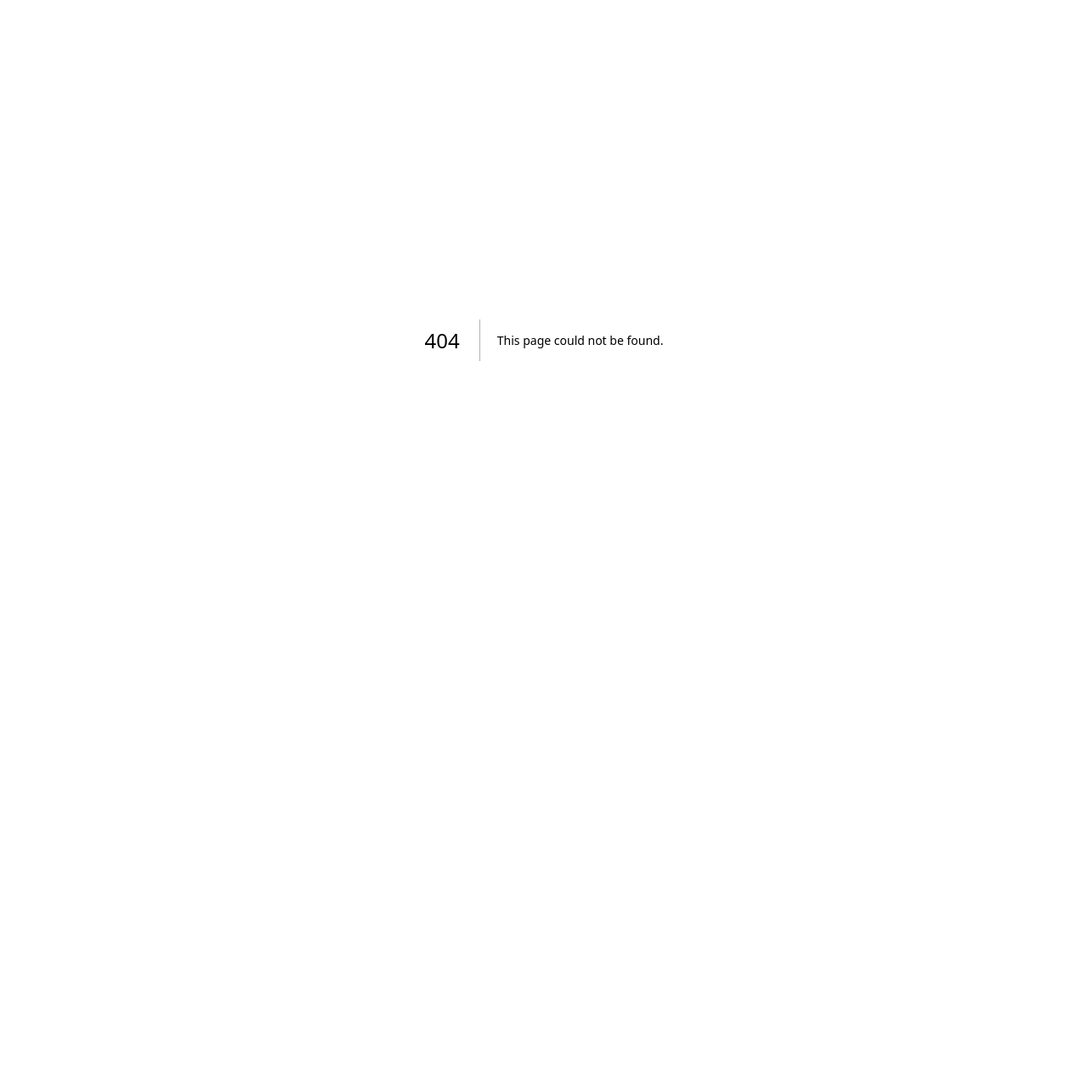
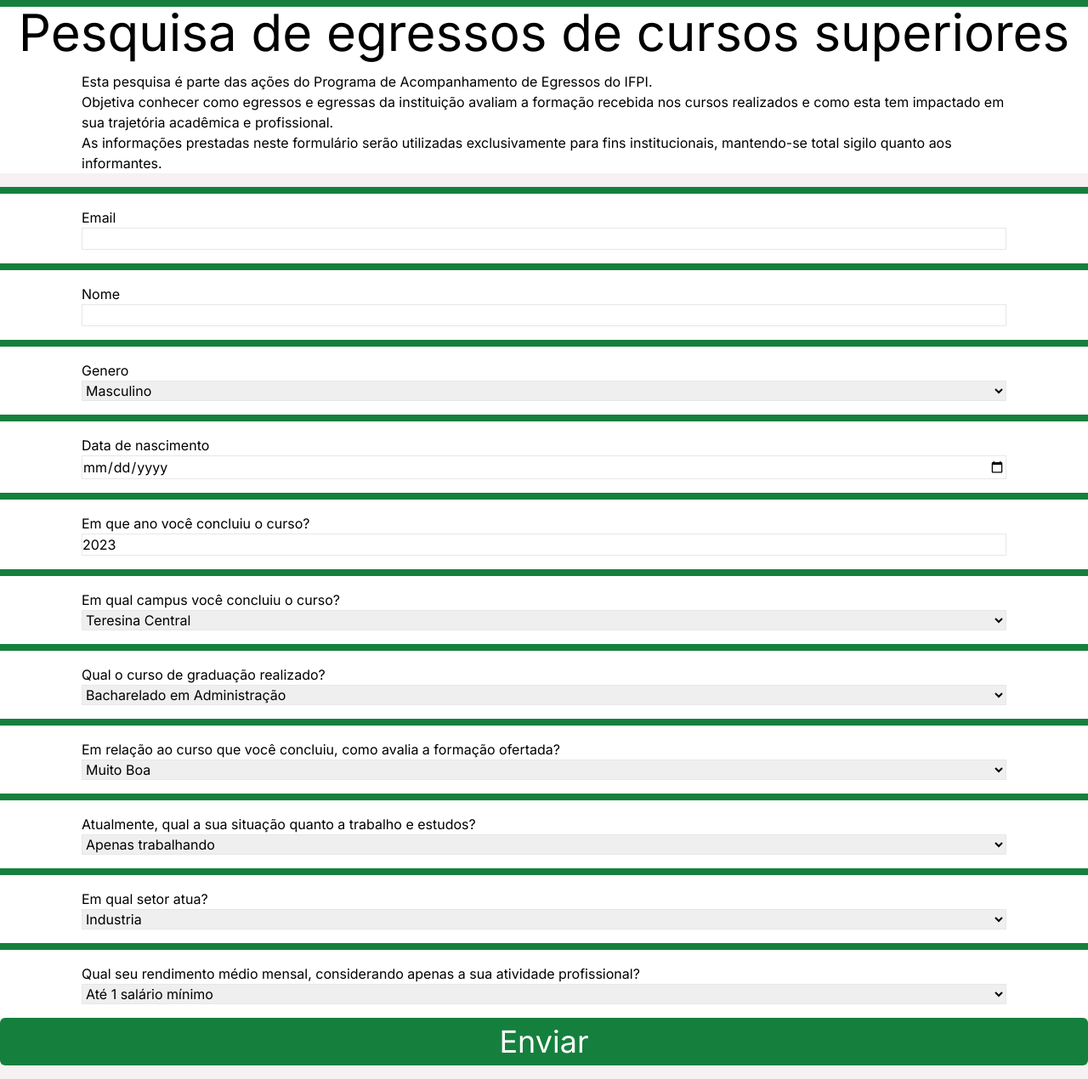
Before and after one commit to guidani/egresso-form, a Next.js app: page /formulario in a window 1280 px wide. Before the commit this address had no page. Shown: the whole page at 85% size. Before the commit the page ends 800 px from the top, so only its background shows below. Built offline with nearby package versions, Linux system fonts and the light colour scheme.

Commit message:
formulario

```diff
--- /dev/null
+++ b/app/formulario/components/formulario.tsx
@@ -0,0 +1,175 @@
+"use client";
+import { SubmitHandler, useForm } from "react-hook-form";
+
+type FormInputs = {
+  email: string;
+  nome: string;
+  genero: string;
+  data_nascimento: string;
+  ano_conclusao_curso: string;
+  campus_conclusao_curso: string;
+  curso_realizado: string;
+  avaliacao_curso: string;
+  situacao_trabalho_estudo: string;
+  setor_atuacao: string;
+  rendimento_medio: string;
+};
+
+export default function Formulario() {
+  const {
+    register,
+    handleSubmit,
+    formState: { errors },
+  } = useForm<FormInputs>();
+
+  const onSubmit: SubmitHandler<FormInputs> = (data) => console.log(data);
+  return (
+    <section className="my-4 container mx-auto">
+      <form onSubmit={handleSubmit(onSubmit)}>
+        <div className="flex flex-col bg-white border-t-8 border-green-700 px-24 py-4">
+          <label htmlFor="email">Email</label>
+          <input
+            {...register("email", { required: true })}
+            className="border"
+          />
+          {errors.email && (
+            <span className="text-red-600">Este campo é necessário.</span>
+          )}
+        </div>
+        <div className="flex flex-col bg-white border-t-8 border-green-700 px-24 py-4">
+          <label htmlFor="nome">Nome</label>
+          <input {...register("nome", { required: true })} className="border" />
+          {errors.nome && (
+            <span className="text-red-600">Este campo é necessário.</span>
+          )}
+        </div>
+        <div className="flex flex-col bg-white border-t-8 border-green-700 px-24 py-4">
+          <label htmlFor="genero">Genero</label>
+          <select {...register("genero")} className="border">
+            <option value="masculino">Masculino</option>
+            <option value="feminino">Feminino</option>
+            <option value="outro">Outro</option>
+          </select>
+        </div>
+        <div className="flex flex-col bg-white border-t-8 border-green-700 px-24 py-4">
+          <label htmlFor="data_nascimento">Data de nascimento</label>
+          <input
+            {...register("data_nascimento")}
+            className="border"
+            type="date"
+          />
+        </div>
+        <div className="flex flex-col bg-white border-t-8 border-green-700 px-24 py-4">
+          <label htmlFor="ano_conclusao_curso">
+            Em que ano você concluiu o curso?
+          </label>
+          <input
+            {...register("ano_conclusao_curso", {
+              max: 2023,
+              min: 1900,
+              value: "2023",
+            })}
+            className="border"
+            type="number"
+          />
+        </div>
+        <div className="flex flex-col bg-white border-t-8 border-green-700 px-24 py-4">
+          <label htmlFor="campus_conclusao_curso">
+            Em qual campus você concluiu o curso?
+          </label>
+          <select {...register("campus_conclusao_curso")} className="border">
+            <option value="teresina_central">Teresina Central</option>
+            <option value="teresina_sul">Teresina Zona Sul</option>
+          </select>
+        </div>
+        <div className="flex flex-col bg-white border-t-8 border-green-700 px-24 py-4">
+          <label htmlFor="curso_realizado">
+            Qual o curso de graduação realizado?
+          </label>
+          <select {...register("curso_realizado")} className="border">
+            <option value="Bacharelado_em_Administração">
+              Bacharelado em Administração
+            </option>
+            <option value="Bacharelado_em_Agronomia">
+              Bacharelado em Agronomia
+            </option>
+          </select>
+        </div>
+        <div className="flex flex-col bg-white border-t-8 border-green-700 px-24 py-4">
+          <label htmlFor="avaliacao_curso">
+            Em relação ao curso que você concluiu, como avalia a formação
+            ofertada?
+          </label>
+          <select {...register("avaliacao_curso")} className="border">
+            <option value="muito_boa">Muito Boa</option>
+            <option value="boa">Boa</option>
+            <option value="regular">Regular</option>
+            <option value="ruim">Ruim</option>
+          </select>
+        </div>
+        <div className="flex flex-col bg-white border-t-8 border-green-700 px-24 py-4">
+          <label htmlFor="situacao_trabalho_estudo">
+            Atualmente, qual a sua situação quanto a trabalho e estudos?
+          </label>
+          <select {...register("situacao_trabalho_estudo")} className="border">
+            <option value="apenas_trabalhando">Apenas trabalhando</option>
+            <option value="apenas_estudando">Apenas estudando</option>
+            <option value="trabalhando_estudando">
+              Trabalhando e estudando
+            </option>
+            <option value="nem_trabalho_nem_estudo_buscando_trabalho">
+              Não estou trabalhando, nem estudando, mas estou em busca de
+              oportunidade
+            </option>
+            <option value="nem_trabalho_nem_estudo_nem_buscando_trabalho">
+              Não estou trabalhando, nem estudando, nem estou em busca de
+              oportunidade
+            </option>
+          </select>
+        </div>
+        <div className="flex flex-col bg-white border-t-8 border-green-700 px-24 py-4">
+          <label htmlFor="setor_atuacao">Em qual setor atua?</label>
+          <select {...register("setor_atuacao")} className="border">
+            <option value="industria">Industria</option>
+            <option value="servicos">Serviços</option>
+            <option value="agricultura">Agricultura</option>
+            <option value="pecuaria">Pecuária</option>
+            <option value="extrativismo">Extrativismo</option>
+            <option value="outro">Outro</option>
+          </select>
+        </div>
+        <div className="flex flex-col bg-white border-t-8 border-green-700 px-24 py-4">
+          <label htmlFor="rendimento_medio">
+            Qual seu rendimento médio mensal, considerando apenas a sua
+            atividade profissional?
+          </label>
+          <select {...register("rendimento_medio")} className="border">
+            <option value="ate_um_salario">Até 1 salário mínimo</option>
+            <option value="entre_um_e_dois_salarios">
+              Entre 1 e 2 salários mínimos
+            </option>
+            <option value="entre_dois_e_tres_salarios">
+              Entre 2 e 3 salários mínimos
+            </option>
+            <option value="entre_tres_e_cinco_salarios">
+              Entre 3 e 5 salários mínimos
+            </option>
+            <option value="entre_cinco_e_dez_salarios">
+              Entre 5 e 10 salários mínimos
+            </option>
+            <option value="mais_de_dez_salarios">
+              Acima de 10 salários mínimos
+            </option>
+          </select>
+        </div>
+        <div className="flex flex-col">
+          <input
+            type="submit"
+            value="Enviar"
+            className="bg-green-700 rounded-md text-white text-4xl hover:cursor-pointer hover:bg-green-900 py-2"
+          />
+        </div>
+      </form>
+    </section>
+  );
+}
--- /dev/null
+++ b/app/formulario/layout.tsx
@@ -0,0 +1,5 @@
+import React from "react";
+
+export default function layout({ children }: { children: React.ReactNode }) {
+  return <div className="container mx-auto">{children}</div>;
+}
--- /dev/null
+++ b/app/formulario/page.tsx
@@ -0,0 +1,30 @@
+import Formulario from "./components/formulario";
+
+export default function Page() {
+  return (
+    <>
+      <div className="bg-white border-t-8 border-green-700">
+        <h1 className="text-6xl text-center">
+          Pesquisa de egressos de cursos superiores
+        </h1>
+        <div className="mx-24 my-4">
+          <p>
+            Esta pesquisa é parte das ações do Programa de Acompanhamento de
+            Egressos do IFPI.
+          </p>
+          <p>
+            Objetiva conhecer como egressos e egressas da instituição avaliam a
+            formação recebida nos cursos realizados e como esta tem impactado em
+            sua trajetória acadêmica e profissional.
+          </p>
+          <p>
+            As informações prestadas neste formulário serão utilizadas
+            exclusivamente para fins institucionais, mantendo-se total sigilo
+            quanto aos informantes.
+          </p>
+        </div>
+      </div>
+      <Formulario />
+    </>
+  );
+}
--- a/app/globals.css
+++ b/app/globals.css
@@ -7,3 +7,7 @@
   padding: 0;
   box-sizing: border-box;
 }
+
+body{
+  background-color: #F7F1F1;
+}
--- a/app/page.tsx
+++ b/app/page.tsx
@@ -1,7 +1,13 @@
+import Link from "next/link";
+
 export default function Home() {
   return (
     <main className="flex min-h-screen flex-col items-center justify-between p-24">
-      <h1>Egresso</h1>
+      <h1>Portal de egressos</h1>
+      <p>Seja bem-vindo, profissional, egresso do IFPI! É com satisfação que lançamos em nosso Portal um ambiente todo seu!</p>
+      <p>O Instituto Federal de Educação, Ciência e Tecnologia do Piauí (IFPI) agradece o privilégio de tê-lo como aluno durante os anos que aqui esteve. Nosso objetivo é de continuar mantendo vínculo com nossos ex-alunos, saber de seus sucessos e dificuldades, e acompanhar os profissionais que formamos em seu ingresso no mercado de trabalho. Com isso, poderemos melhorar nossos cursos técnicos, de graduação e pós-graduação a cada ano.</p>
+      <p>Manter este ambiente de comunicação é uma forma de continuar esta relação que começou na sala de aula, estimulando o convívio acadêmico e a troca permanente de informações entre egressos, alunos e a nossa instituição. Este ambiente é uma ferramenta para ajudá-lo em sua caminhada. Participe, contribua com informações, e nos ajude a construir este espaço.</p>
+      <Link href="/formulario">Ir para o formulário</Link>
     </main>
   );
 }
```
